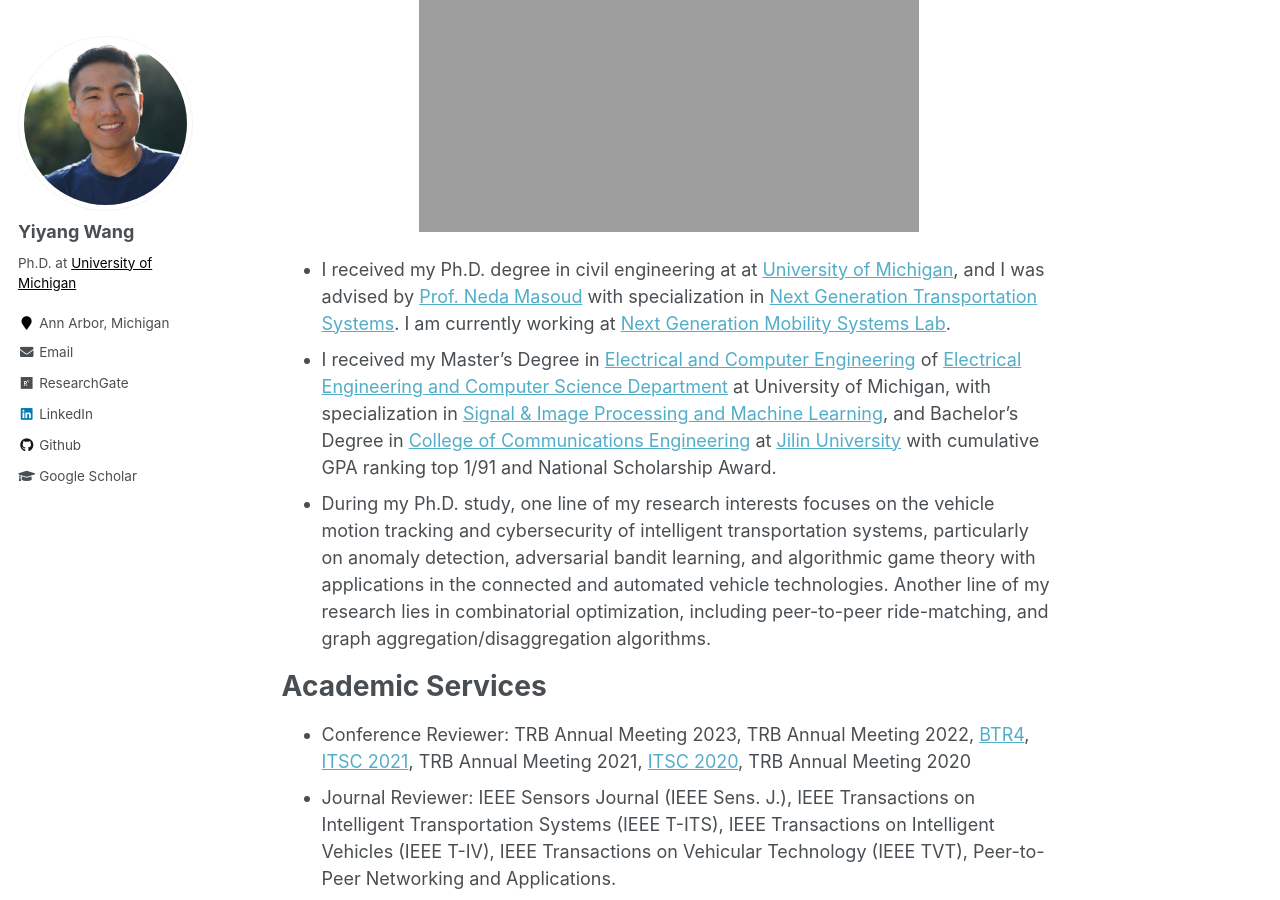
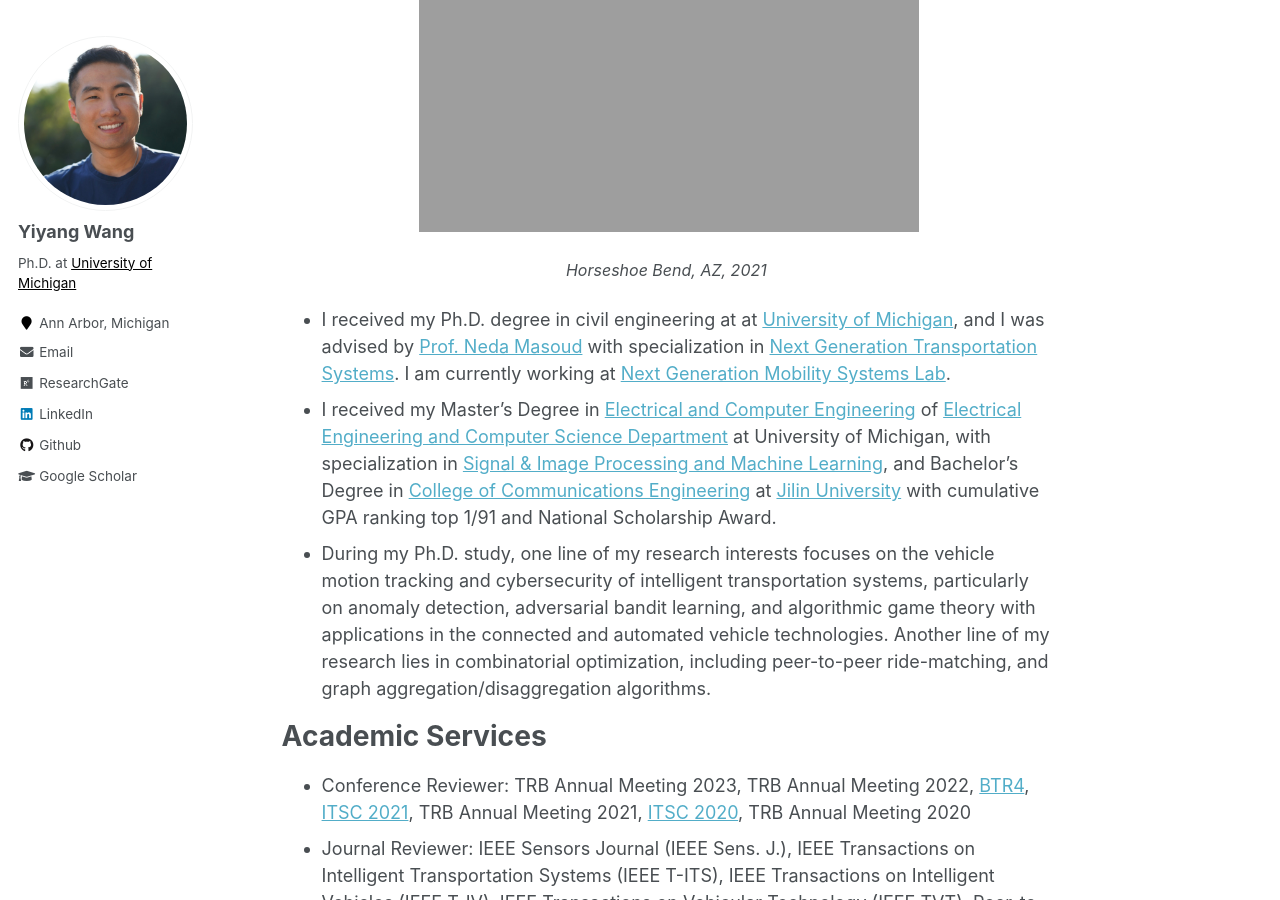
Before and after one commit to yiyangwan/yiyangwan.github.io, a Jekyll site: the page built from _pages/about.md, in a window 1280 px wide and 900 px high, scrolled down 303 px. Built offline with Jekyll 4.4.1, drawn with Linux system fonts in a browser that asks for light colours.

Commit message:
Update about.md

```diff
--- a/_pages/about.md
+++ b/_pages/about.md
@@ -12,6 +12,10 @@ redirect_from:
   <img src="https://yiyang920.github.io/images/horseshoe_bend.jpg?raw=true" alt="Photo" style="width: 500px;"/>
 </p>
 
+<p align = "center">
+<font size="3"><span style="font-style: italic;">Horseshoe Bend, AZ, 2021</span></font>
+</p>
+
 <!-- # About Me -->
 * I received my Ph.D. degree in civil engineering at
 <!-- in the [Department of Civil and Environmental Engineering](https://cee.engin.umich.edu/)  -->
```
